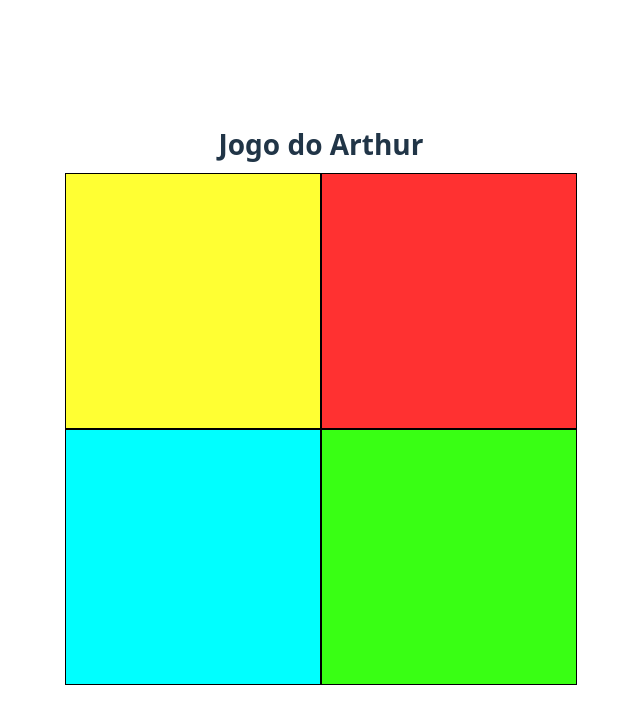
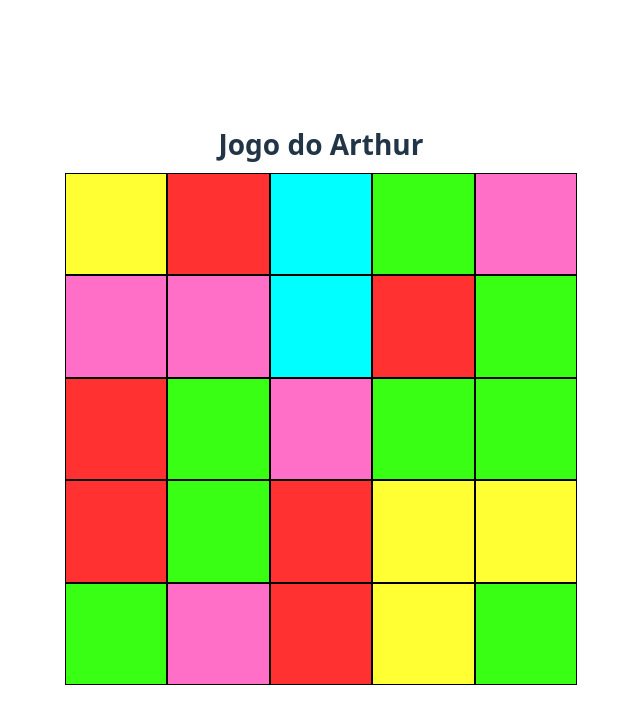
Before and after one commit to clobato7/color-box, a React (Vite) app: page / in a window 1280 px wide. Shown: the top 724 px of the page, without its empty margins (319-959 px from the left). Built offline with nearby package versions, Linux system fonts and the light colour scheme.

Commit message:
fix n boxes

```diff
--- a/src/App.jsx
+++ b/src/App.jsx
@@ -8,7 +8,7 @@ function App() {
   return (
     <>
       <h2>Jogo do Arthur</h2>
-      <Boxes x={2} y={2} />
+      <Boxes x={5} y={5} />
     </>
   );
 }
```
